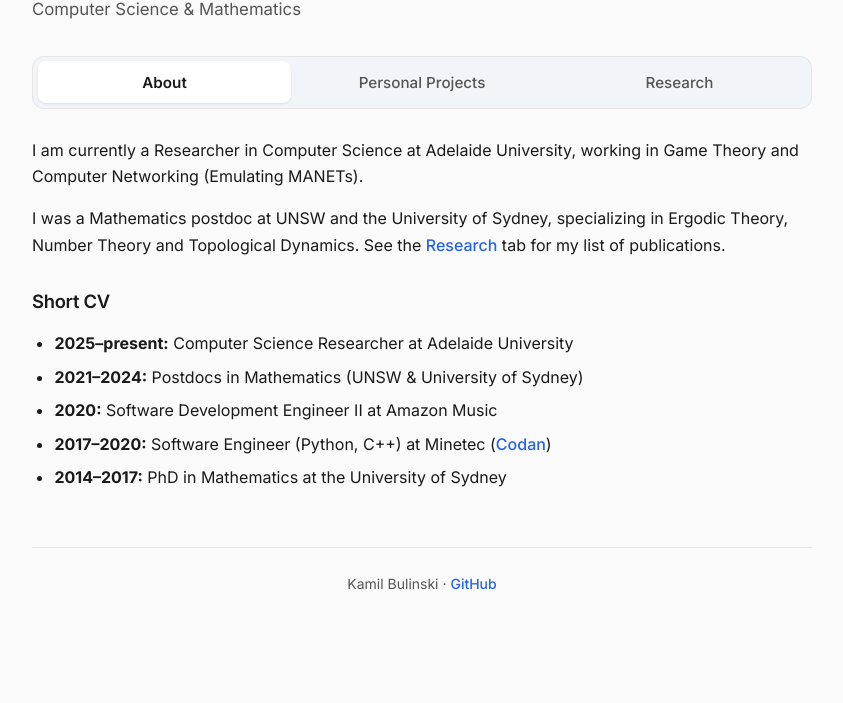
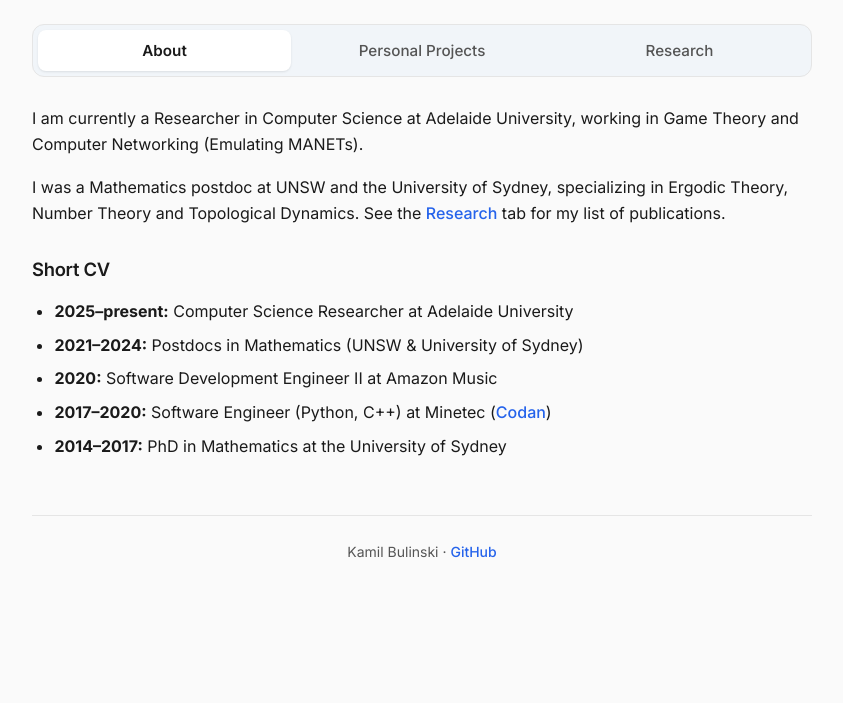
Before and after one commit to kb-math/kb-math.github.io, a plain HTML site: page index.html in a window 1280 px wide. Shown: the part 97-800 px from the top of the page, without its empty margins (218-1061 px from the left). Drawn offline with Linux system fonts and the light colour scheme.

Commit message:
removing line

```diff
--- a/index.html
+++ b/index.html
@@ -237,7 +237,6 @@
   <div class="container">
     <header>
       <h1>Kamil Bulinski</h1>
-      <p class="subtitle">Computer Science &amp; Mathematics</p>
     </header>
 
     <nav class="tabs" role="tablist">
```
